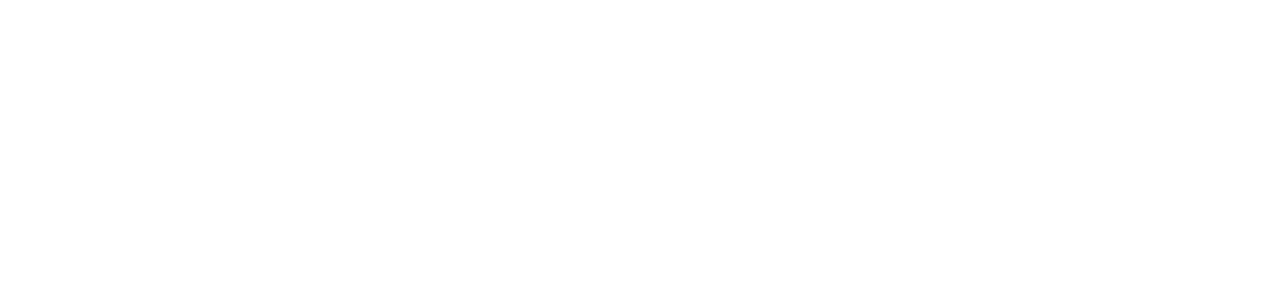
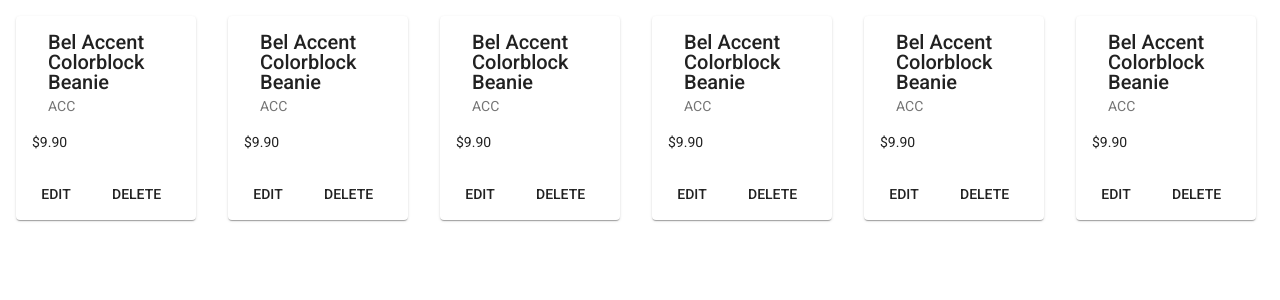
Before and after one commit to MorenoLucas/login-productos, an Angular app: page /list in a window 1280 px wide. Before the commit this address led to /. Shown: the top 300 px of the page. Built offline with nearby package versions, Linux system fonts and the light colour scheme; data requests are answered from the project's data file.

Commit message:
configuramos rutas del listado

```diff
--- a/src/app/app-routing.module.ts
+++ b/src/app/app-routing.module.ts
@@ -7,6 +7,17 @@
     path: 'login',
     component: LoginComponent,
   },
+  {
+    path: '',
+    pathMatch: 'full',
+    redirectTo: 'products',
+  },
+  // carga dinamicamente el modulo de productos
+  {
+    path: 'products',
+    loadChildren: () =>
+      import('./products/products.module').then((m) => m.ProductsModule),
+  },
 ];
 
 @NgModule({
--- a/src/app/products/products-list/products-list.component.html
+++ b/src/app/products/products-list/products-list.component.html
@@ -1,6 +1,6 @@
 <div class="card-container">
   <!-- aca agarramos el objeto products, y vamos mostrando cada producto con su titulo, marca, y precio -->
-  <mat-card *ngFor="let product of products">
+  <mat-card class="card-content" *ngFor="let product of products">
     <mat-card-header>
       <mat-card-title>{{ product.title }}</mat-card-title>
       <mat-card-subtitle>{{ product.brand }}</mat-card-subtitle>
--- a/src/app/products/products-routing.module.ts
+++ b/src/app/products/products-routing.module.ts
@@ -1,10 +1,28 @@
-import { NgModule } from '@angular/core';
+import { NgModule, Component } from '@angular/core';
 import { RouterModule, Routes } from '@angular/router';
+import { ProductsComponent } from './products.component';
+import { ProductsListComponent } from './products-list/products-list.component';
 
-const routes: Routes = [];
+const routes: Routes = [
+  {
+    path: '', // /products
+    component: ProductsComponent,
+    children: [
+      {
+        path: '', // /products --> /products/list
+        pathMatch: 'full',
+        redirectTo: 'list',
+      },
+      {
+        path: 'list', // /products/list
+        component: ProductsListComponent,
+      },
+    ],
+  },
+];
 
 @NgModule({
   imports: [RouterModule.forChild(routes)],
-  exports: [RouterModule]
+  exports: [RouterModule],
 })
-export class ProductsRoutingModule { }
+export class ProductsRoutingModule {}
--- a/src/app/products/products.component.html
+++ b/src/app/products/products.component.html
@@ -1 +1 @@
-<p>products works!</p>
+<router-outlet></router-outlet>
--- a/src/app/products/shared/services/products.service.ts
+++ b/src/app/products/shared/services/products.service.ts
@@ -3,7 +3,7 @@
 import { HttpClient } from '@angular/common/http';
 import { Product } from '../models/product';
 
-const PRODUCTS_URL = 'http://localhost:300/products';
+const PRODUCTS_URL = 'http://localhost:4000/products';
 
 @Injectable({
   providedIn: 'root',
```
Also changed, not shown: src/app/products/products.module.ts (+7 -1 lines).
